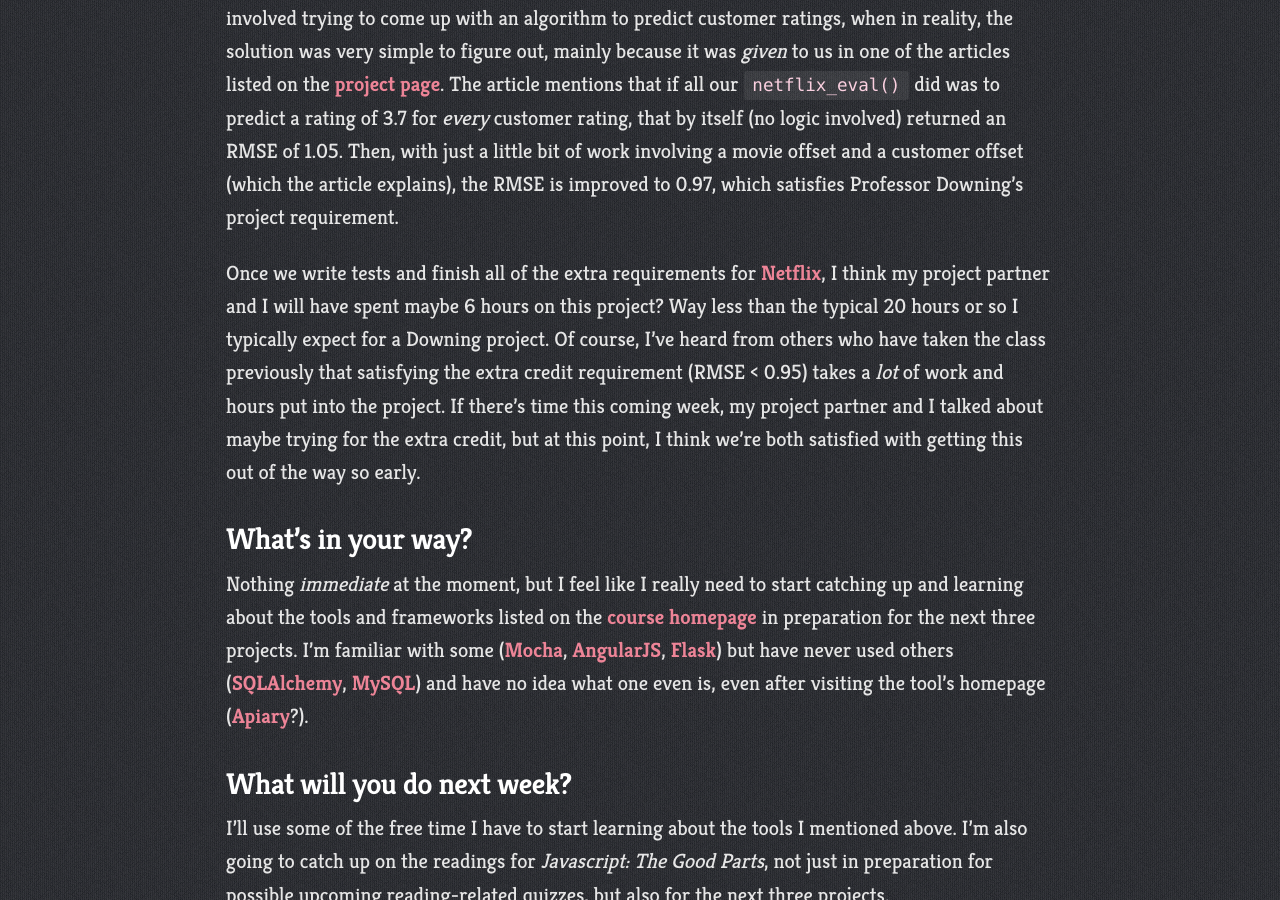
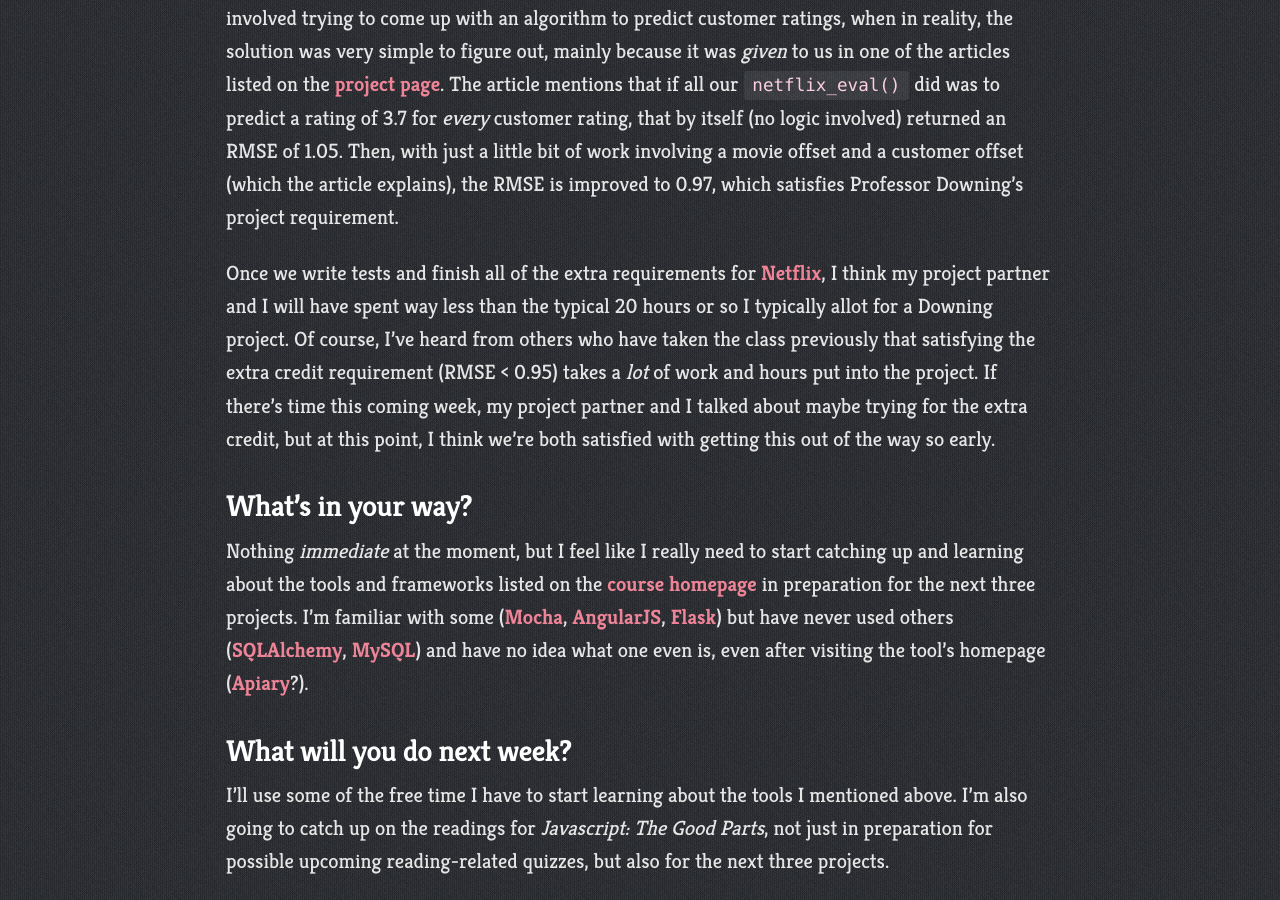
Before and after one commit to kristinedomingo/cs373-blog, a Jekyll site: the page built from _posts/2016-02-13-week-4.md, in a window 1280 px wide and 900 px high, scrolled down 645 px. Built offline with Jekyll 4.4.1, drawn with Linux system fonts in a browser that asks for light colours.

Commit message:
Revisions

```diff
--- a/_posts/2016-02-13-week-4.md
+++ b/_posts/2016-02-13-week-4.md
@@ -20,8 +20,8 @@
 
 Once we write tests and finish all of the extra requirements for
 [Netflix](http://www.cs.utexas.edu/users/downing/cs373/projects/Netflix.html),
-I think my project partner and I will have spent maybe 6 hours on this
-project? Way less than the typical 20 hours or so I typically expect for
+I think my project partner and I will have spent way less than the typical 20
+hours or so I typically allot for
 a Downing project. Of course, I've heard from others who have taken the class
 previously that satisfying the extra credit requirement (RMSE < 0.95) takes
 a *lot* of work and hours put into the project. If there's time this coming
```
